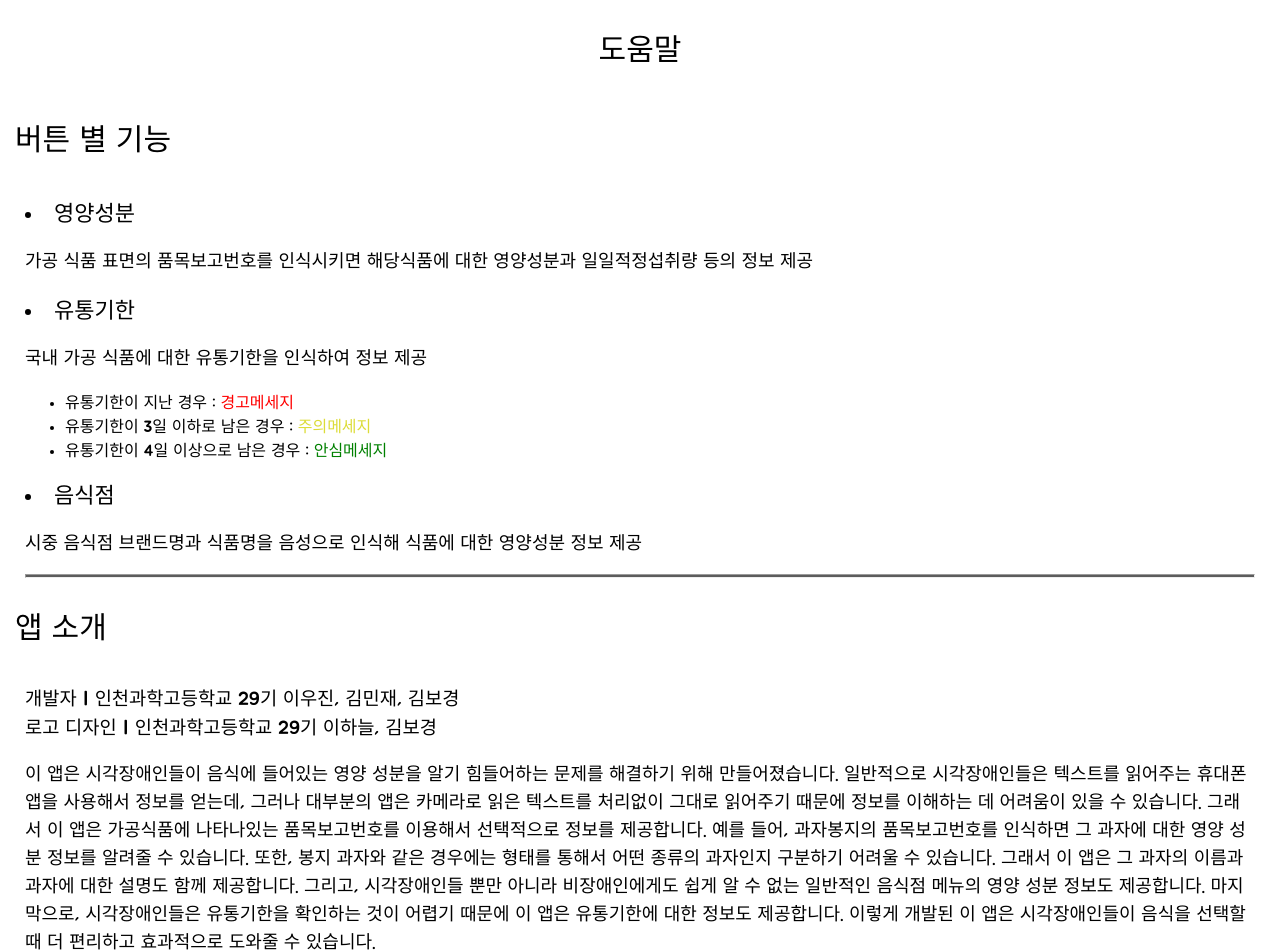
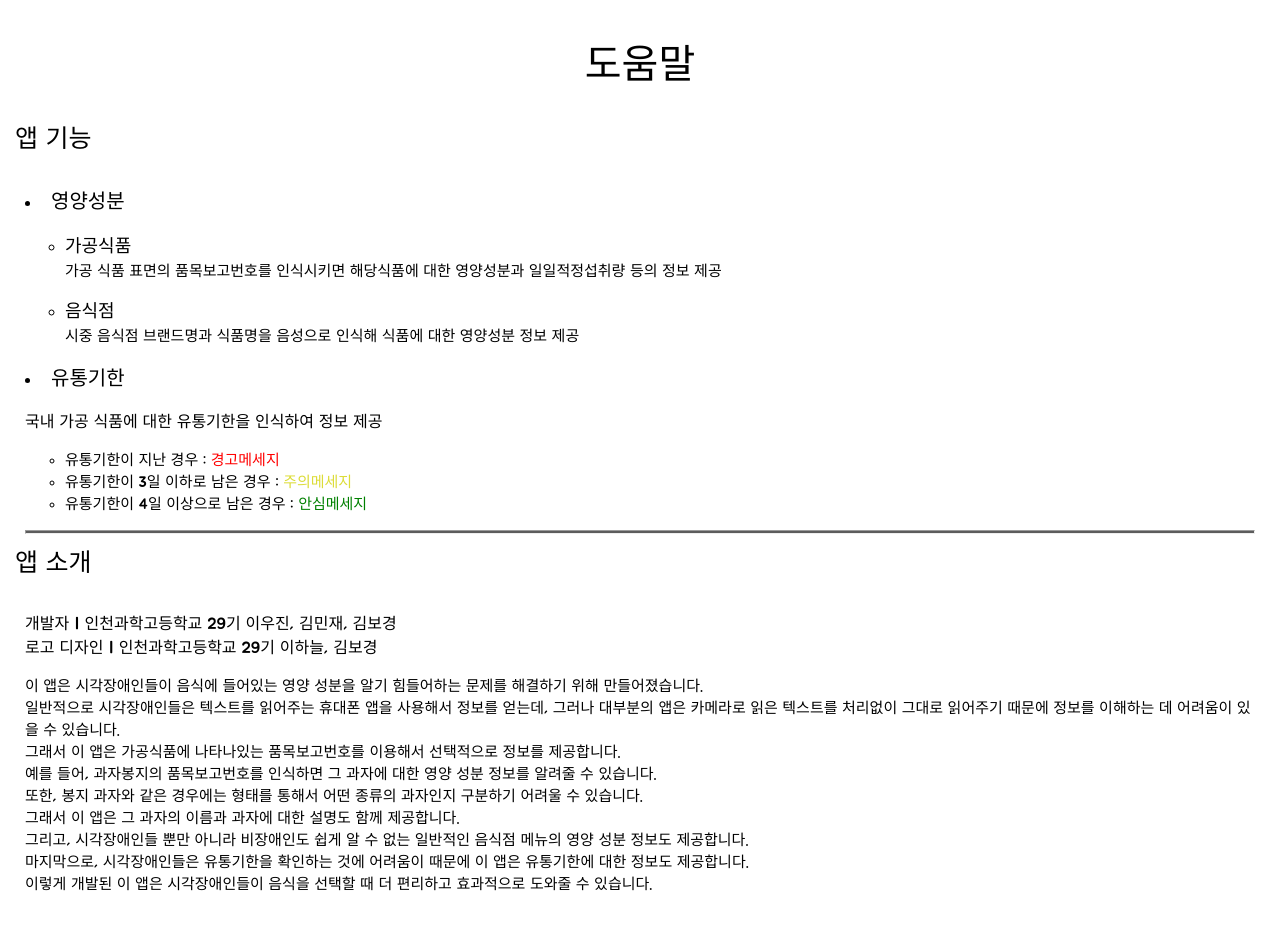
Before and after one commit to ISHS-Jasgo/2023-ISHS-JRH, a React (Create React App) app in the folder client/: page /help in a window 1280 px wide. Shown: the top 952 px of the page. After the commit the page ends 909 px from the top, so only its background shows below. Built offline with nearby package versions, Linux system fonts and the light colour scheme; no server answers.

Commit message:
complete help page

```diff
--- a/client/src/js/readHelp.js
+++ b/client/src/js/readHelp.js
@@ -1,21 +1,22 @@
 import { textToSpeech } from "./tts";
 
 async function explainBtn() {
-  await textToSpeech("버튼 별 기능에 대해서 설명해드리도록 하겠습니다", 2);
+  await textToSpeech("앱의 기능에 대해서 설명해드리도록 하겠습니다", 2);
+  await textToSpeech("식품의 영양성분 정보를 제공합니다.", 2);
   await textToSpeech(
-    "영양성분 버튼은 가공 식품 표면의 품목보고번호를 인식시키면 해당식품에 대한 영양성분과 일일 적정 섭취량 등의 정보를 제공합니다.",
+    "가공 식품 표면의 품목보고번호를 인식시키면 해당식품에 대한 영양성분과 일일 적정 섭취량 등의 정보를 제공합니다.",
     2
   );
   await textToSpeech(
-    "유통기한 버튼은 국내 가공 식품에 대한 유통기한을 인식하여 정보를 제공합니다.",
+    "시중 음식점 브랜드명과 식품명을 음성인식해 해당 식품에 대한 영양성분 정보와 일일 적정 섭취량 등의 정보를 제공합니다.",
     2
   );
   await textToSpeech(
-    "유통기한이 지난 경우 경고 메세지를 유통기한이 3일 이하로 남은 경우 주의 메세지, 유통기한이 4일 이상으로 남은 경우 안심 메세지를 말합니다.",
+    "국내 가공 식품에 대한 유통기한을 인식하여 식품의 유통기한 정보를 제공합니다.",
     2
   );
   await textToSpeech(
-    "음식점 버튼은 시중 음식점 브랜드명과 식품명을 음성으로 인식해 식품에 대한 영양성분 정보를 제공합니다.",
+    "유통기한이 지난 경우 경고 메세지         유통기한이 3일 이하로 남은 경우 주의 메세지        유통기한이 4일 이상으로 남은 경우 안심 메세지를 말합니다. ",
     2
   );
 }
@@ -27,12 +28,12 @@ async function explainApp() {
     2
   );
   await textToSpeech(
-    "이 앱의 로고는 인천 과학 고등학교 29기 이하늘 김보경이 디자인하였습니다.",
+    "앱 로고는 인천 과학 고등학교 29기 이하늘 김보경이 디자인하였습니다.",
     2
   );
 
   await textToSpeech(
-    "이 앱은 시각장애인들이 음식에 들어있는 영양 성분을 알기 힘들어하는 문제를 해결하기 위해 만들어졌습니다. 일반적으로 시각장애인들은 텍스트를 읽어주는 휴대폰 앱을 사용해서 정보를 얻는데, 그러나 대부분의 앱은 카메라로 읽은 텍스트를 처리없이 그대로 읽어주기 때문에 정보를 이해하는 데 어려움이 있을 수 있습니다. 그래서 이 앱은 가공식품에 나타나있는 품목보고번호를 이용해서 선택적으로 정보를 제공합니다. 예를 들어, 과자봉지의 품목보고번호를 인식하면 그 과자에 대한 영양 성분 정보를 알려줄 수 있습니다. 또한, 봉지 과자와 같은 경우에는 형태를 통해서 어떤 종류의 과자인지 구분하기 어려울 수 있습니다. 그래서 이 앱은 그 과자의 이름과 과자에 대한 설명도 함께 제공합니다. 그리고, 시각장애인들 뿐만 아니라 비장애인에게도 쉽게 알 수 없는 일반적인 음식점 메뉴의 영양 성분 정보도 제공합니다. 마지막으로, 시각장애인들은 유통기한을 확인하는 것이 어렵기 때문에 이 앱은 유통기한에 대한 정보도 제공합니다. 이렇게 개발된 이 앱은 시각장애인들이 음식을 선택할 때 더 편리하고 효과적으로 도와줄 수 있습니다.",
+    "이 앱은 시각장애인들이 음식에 들어있는 영양 성분을 알기 힘들어하는 문제를 해결하기 위해 만들어졌습니다. 일반적으로 시각장애인들은 텍스트를 읽어주는 휴대폰 앱을 사용해서 정보를 얻는데, 그러나 대부분의 앱은 카메라로 읽은 텍스트를 처리없이 그대로 읽어주기 때문에 정보를 이해하는 데 어려움이 있을 수 있습니다. 그래서 이 앱은 가공식품에 나타나있는 품목보고번호를 이용해서 선택적으로 정보를 제공합니다. 예를 들어, 과자봉지의 품목보고번호를 인식하면 그 과자에 대한 영양 성분 정보를 알려줄 수 있습니다. 또한, 봉지 과자와 같은 경우에는 형태를 통해서 어떤 종류의 과자인지 구분하기 어려울 수 있습니다. 그래서 이 앱은 그 과자의 이름과 과자에 대한 설명도 함께 제공합니다. 그리고, 시각장애인들 뿐만 아니라 비장애인도 쉽게 알 수 없는 일반적인 음식점 메뉴의 영양 성분 정보도 제공합니다. 마지막으로, 시각장애인들은 유통기한을 확인하는 것에 어려움이 있기 때문에 이 앱은 유통기한에 대한 정보도 제공합니다. 이렇게 개발된 이 앱은 시각장애인들이 음식을 선택할 때 더 편리하고 효과적으로 도와줄 수 있습니다.",
     2
   );
 }
--- a/client/src/js/sttHandle.js
+++ b/client/src/js/sttHandle.js
@@ -87,6 +87,15 @@ const positiveResponse = new Set([
   "어",
   "맞을걸요",
   "맞음",
+  "네네네",
+  "어어",
+  "응응",
+  "웅",
+  "네넹",
+  "넵넵",
+  "네네",
+  "네넵",
+  "넹넹",
 ]);
 
 const negativeResponse = new Set([
--- a/client/src/routes/Help/Help.js
+++ b/client/src/routes/Help/Help.js
@@ -21,7 +21,7 @@ function Help() {
       const userRes = await speechToText(3000);
       if (positiveResponse.has(userRes)) {
         await explainApp();
-      } else {
+      }
       await textToSpeech("다시 들려드릴까요?", 1);
       const userResult = await speechToText(3000);
       if (positiveResponse.has(userResult)) {
@@ -29,7 +29,6 @@ function Help() {
       } else {
         await textToSpeech("첫 화면으로 돌아갑니다.", 1);
         navigateTo("/home");
-        }
       }
     };
 
@@ -51,44 +50,42 @@ function Help() {
     <div className={styles.center}>
       <h1 className={styles.prettytext}> 도움말 </h1>
       <div>
-        <h2 className={styles.btnhad}>버튼 별 기능</h2>
+        <h2 className={styles.btnhad}>앱 기능</h2>
 
         <div className={styles.decodiv}>
           <div>
             <li className={styles.decoli}>영양성분</li>
-            <p className={styles.psize}>
+            <ul className={styles.decoul}>
+              <li className={styles.nutri}>가공식품</li>
+              <p className={styles.pmargin}>
                 가공 식품 표면의 품목보고번호를 인식시키면 해당식품에 대한
                 영양성분과 일일적정섭취량 등의 정보 제공
               </p>
+              <li className={styles.nutri}>음식점</li>
+              <p className={styles.pmargin}>
+                시중 음식점 브랜드명과 식품명을 음성으로 인식해 식품에 대한
+                영양성분 정보 제공
+              </p>
+            </ul>
           </div>
 
           <div>
             <li className={styles.decoli}>유통기한</li>
-            <p className={styles.psize}>
-              국내 가공 식품에 대한 유통기한을 인식하여 정보 제공
-            </p>
+            <p>국내 가공 식품에 대한 유통기한을 인식하여 정보 제공</p>
             <ul>
-              <li>
+              <li className={styles.message}>
                 유통기한이 지난 경우 :{" "}
                 <span className={styles.clred}>경고메세지</span>
               </li>
-              <li>
+              <li className={styles.message}>
                 유통기한이 3일 이하로 남은 경우 :{" "}
                 <span className={styles.clyellow}>주의메세지</span>
               </li>
-              <li>
+              <li className={styles.message}>
                 유통기한이 4일 이상으로 남은 경우 :{" "}
                 <span className={styles.clgreen}>안심메세지</span>
               </li>
             </ul>
-          </div>
-
-          <div>
-            <li className={styles.decoli}>음식점</li>
-            <p className={styles.psize}>
-              시중 음식점 브랜드명과 식품명을 음성으로 인식해 식품에 대한
-              영양성분 정보 제공
-            </p>
           </div>
 
           <hr className={styles.decohr} />
@@ -104,21 +101,25 @@ function Help() {
 
           <p className={styles.psize}>
             이 앱은 시각장애인들이 음식에 들어있는 영양 성분을 알기 힘들어하는
-            문제를 해결하기 위해 만들어졌습니다. 일반적으로 시각장애인들은
-            텍스트를 읽어주는 휴대폰 앱을 사용해서 정보를 얻는데, 그러나
-            대부분의 앱은 카메라로 읽은 텍스트를 처리없이 그대로 읽어주기 때문에
-            정보를 이해하는 데 어려움이 있을 수 있습니다. 그래서 이 앱은
-            가공식품에 나타나있는 품목보고번호를 이용해서 선택적으로 정보를
-            제공합니다. 예를 들어, 과자봉지의 품목보고번호를 인식하면 그 과자에
-            대한 영양 성분 정보를 알려줄 수 있습니다. 또한, 봉지 과자와 같은
-            경우에는 형태를 통해서 어떤 종류의 과자인지 구분하기 어려울 수
-            있습니다. 그래서 이 앱은 그 과자의 이름과 과자에 대한 설명도 함께
-            제공합니다. 그리고, 시각장애인들 뿐만 아니라 비장애인에게도 쉽게 알
-            수 없는 일반적인 음식점 메뉴의 영양 성분 정보도 제공합니다.
-            마지막으로, 시각장애인들은 유통기한을 확인하는 것이 어렵기 때문에 이
-            앱은 유통기한에 대한 정보도 제공합니다. 이렇게 개발된 이 앱은
-            시각장애인들이 음식을 선택할 때 더 편리하고 효과적으로 도와줄 수
-            있습니다.
+            문제를 해결하기 위해 만들어졌습니다. <br /> 일반적으로
+            시각장애인들은 텍스트를 읽어주는 휴대폰 앱을 사용해서 정보를 얻는데,
+            그러나 대부분의 앱은 카메라로 읽은 텍스트를 처리없이 그대로 읽어주기
+            때문에 정보를 이해하는 데 어려움이 있을 수 있습니다. <br /> 그래서
+            이 앱은 가공식품에 나타나있는 품목보고번호를 이용해서 선택적으로
+            정보를 제공합니다.
+            <br /> 예를 들어, 과자봉지의 품목보고번호를 인식하면 그 과자에 대한
+            영양 성분 정보를 알려줄 수 있습니다.
+            <br /> 또한, 봉지 과자와 같은 경우에는 형태를 통해서 어떤 종류의
+            과자인지 구분하기 어려울 수 있습니다. <br /> 그래서 이 앱은 그
+            과자의 이름과 과자에 대한 설명도 함께 제공합니다.
+            <br /> 그리고, 시각장애인들 뿐만 아니라 비장애인도 쉽게 알 수 없는
+            일반적인 음식점 메뉴의 영양 성분 정보도 제공합니다.
+            <br />
+            마지막으로, 시각장애인들은 유통기한을 확인하는 것에 어려움이 때문에
+            이 앱은 유통기한에 대한 정보도 제공합니다.
+            <br /> 이렇게 개발된 이 앱은 시각장애인들이 음식을 선택할 때 더
+            편리하고 효과적으로 도와줄 수 있습니다.
+            <br />
           </p>
         </div>
       </div>
--- a/client/src/routes/Help/Help.module.css
+++ b/client/src/routes/Help/Help.module.css
@@ -20,17 +20,19 @@ body::-webkit-scrollbar {
   display: none;
 }
 .prettytext {
-  font-size: 30px;
+  font-size: 40px;
   font-weight: 400;
+  padding: 0;
 }
 .btnhad {
-  font-size: 30px;
+  font-size: 25px;
   font-weight: 100;
   padding-bottom: 10px;
+  margin-top: 0px;
 }
 
 .decoli {
-  font-size: 22px;
+  font-size: 20px;
 }
 
 .clred {
@@ -45,10 +47,11 @@ body::-webkit-scrollbar {
   color: green;
 }
 .psize {
-  font-size: 18px;
+  font-size: 15px;
 }
 
 .decohthree {
+  font-size: 16px;
   font-weight: 70;
 }
 
@@ -61,3 +64,18 @@ body::-webkit-scrollbar {
   margin-left: 10px;
   margin-right: 10px;
 }
+
+.nutri {
+  font-size: 18px;
+
+  list-style-type: circle;
+}
+.pmargin {
+  font-size: 15px;
+  margin-top: 0;
+  padding-top: 0;
+}
+.message {
+  font-size: 15px;
+  list-style-type: circle;
+}
--- a/client/src/routes/Home.module.css
+++ b/client/src/routes/Home.module.css
@@ -47,8 +47,8 @@
 
 .ishslogo {
   background-color: transparent;
-  width: 61px;
-  height: 61px;
+  width: 55px;
+  height: 55px;
   border: none;
   margin-left: auto;
 }
```
Lines whose indentation alone changed are shown as unchanged.
